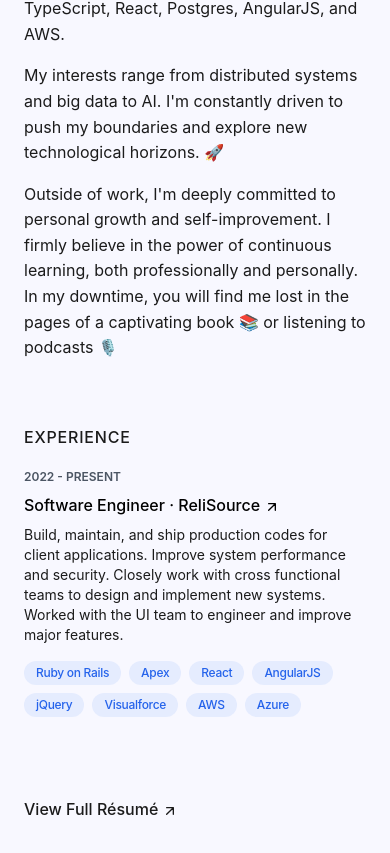
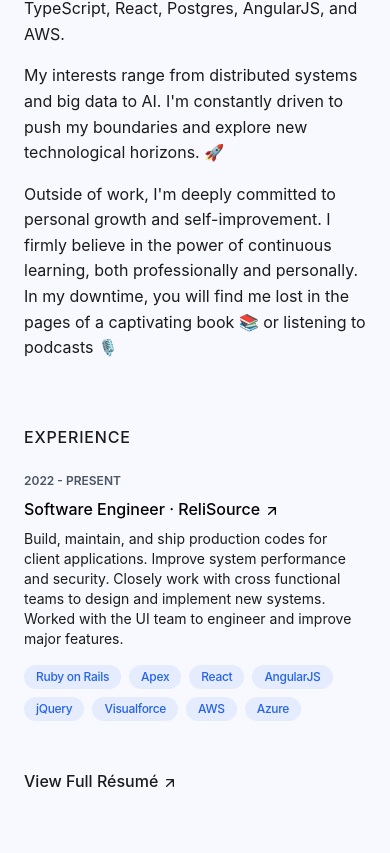
Before and after one commit to Sabbir256/sabbir256.github.io, a React (Vite) app: page / in a window 390 px wide. Shown: the part 711-1564 px from the top of the page. Built offline with nearby package versions, Linux system fonts and the light colour scheme.

Commit message:
style change on experience

```diff
--- a/src/components/Experience.tsx
+++ b/src/components/Experience.tsx
@@ -7,7 +7,7 @@ function Experience() {
       id="experience"
       className="mb-16 flex flex-col scroll-mt-16 mg:mb-24 lg:scroll-mt-24 lg:mb-28"
     >
-      <h2 className="font-medium mb-5 lg:hidden tracking-wider">EXPERIENCE</h2>
+      <h2 className="font-medium mb-6 lg:hidden tracking-wider">EXPERIENCE</h2>
       <Card
         title="Software Engineer"
         org="ReliSource"
@@ -35,7 +35,7 @@ function Experience() {
         duration="2023 - PRESENT"
       /> */}
 
-      <div className="mt-8">
+      <div className="lg:mt-8">
         <Link title="View Full Résumé" url="./resume.pdf" />
       </div>
     </section>
```
